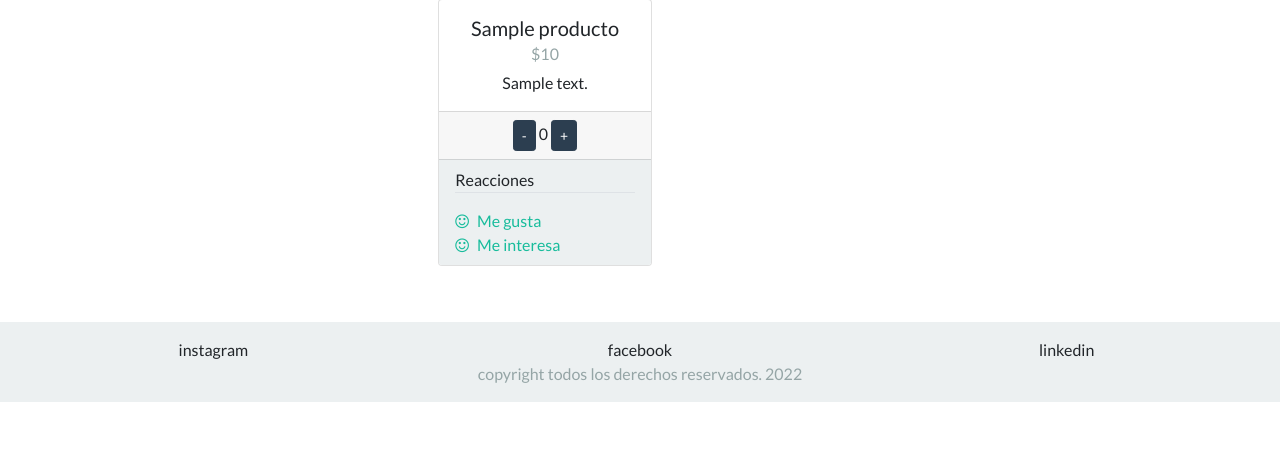
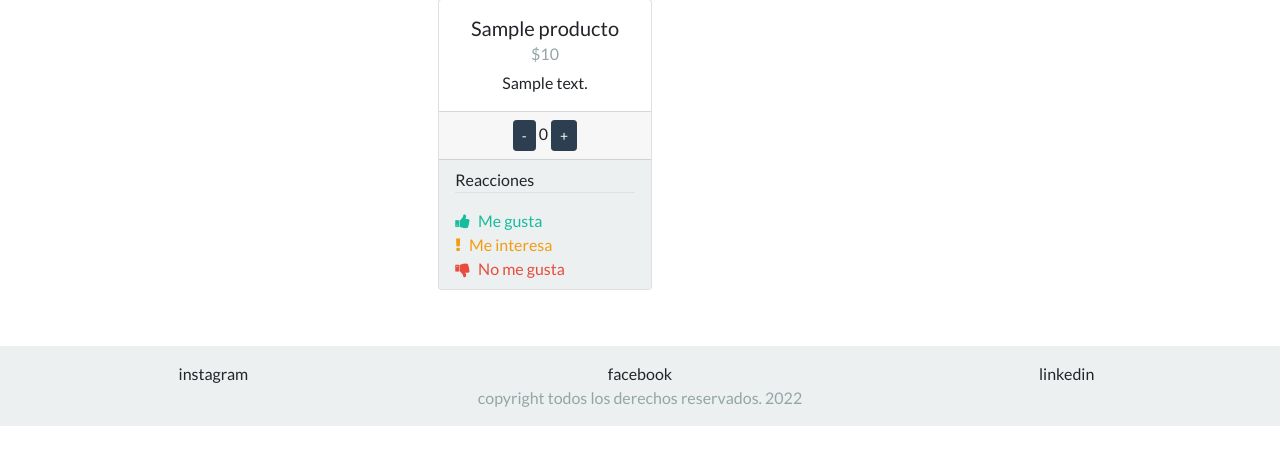
Before and after one commit to jcsdelaico/carrito, a PHP site: page / in a window 1280 px wide. Shown: the part 177-642 px from the top of the page. Run offline with PHP 8.4, Linux system fonts and the light colour scheme; tables that the repository leaves empty or names only in its code hold one stand-in row (values such as "Sample post").

Commit message:
carrito => reacciones

```diff
--- a/index.php
+++ b/index.php
@@ -138,8 +138,9 @@
                                         </div>
                                         <div class="card-footer bg-light text-start">
                                             <p class="border-bottom">Reacciones</p>
-                                            <p class="py-0 my-0"><a class="my-0 display-block icono-reaccion"><i class="fa fa-smile-o me-2"></i>Me gusta</a></p>
-                                            <p class="py-0 my-0"><a class="my-0 display-block icono-reaccion"><i class="fa fa-smile-o me-2"></i>Me interesa</a></p>
+                                            <p class="py-0 my-0"><a class="my-0 text-success"><i class="fa fa-thumbs-up me-2 icono-reaccion"></i>Me gusta</a></p>
+                                            <p class="py-0 my-0"><a class="my-0 text-warning"><i class="fa fa-exclamation me-2 icono-reaccion"></i>Me interesa</a></p>
+                                            <p class="py-0 my-0"><a class="my-0 text-danger"><i class="fa fa-thumbs-down me-2 icono-reaccion"></i>No me gusta</a></p>
                                         </div>
                                     </div>
                                     <!-- /producto -->
--- a/res/css/estilos.css
+++ b/res/css/estilos.css
@@ -1,9 +1,7 @@
+a{text-decoration: none;}
 .div-totales{display: none;}
 
-.icono-reaccion{
-    text-decoration: none;
-}
 .icono-reaccion:hover{
     cursor: pointer;
-    transform: scale(1.2);
+    transform: scale(1.5);
 }
```
